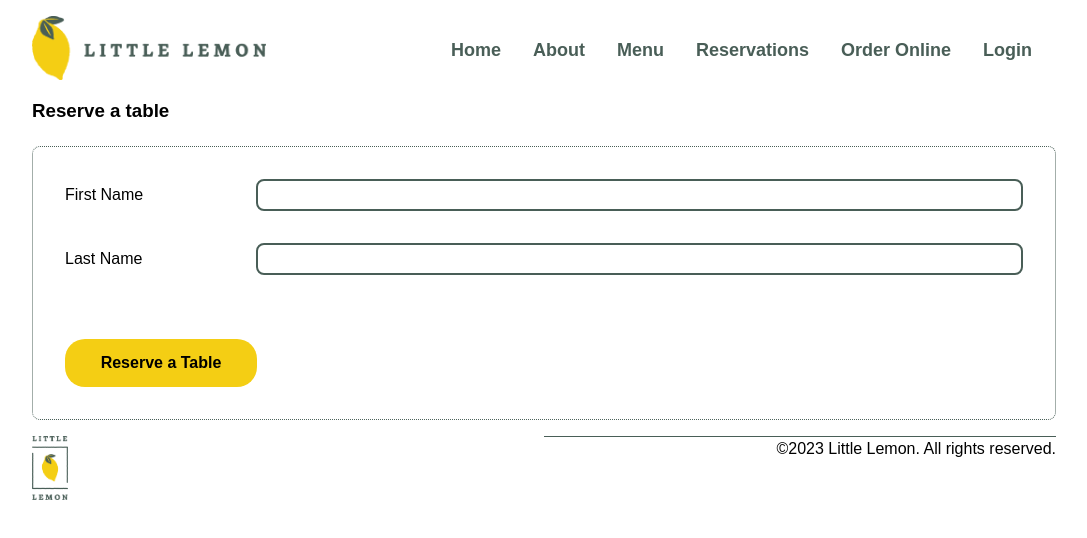
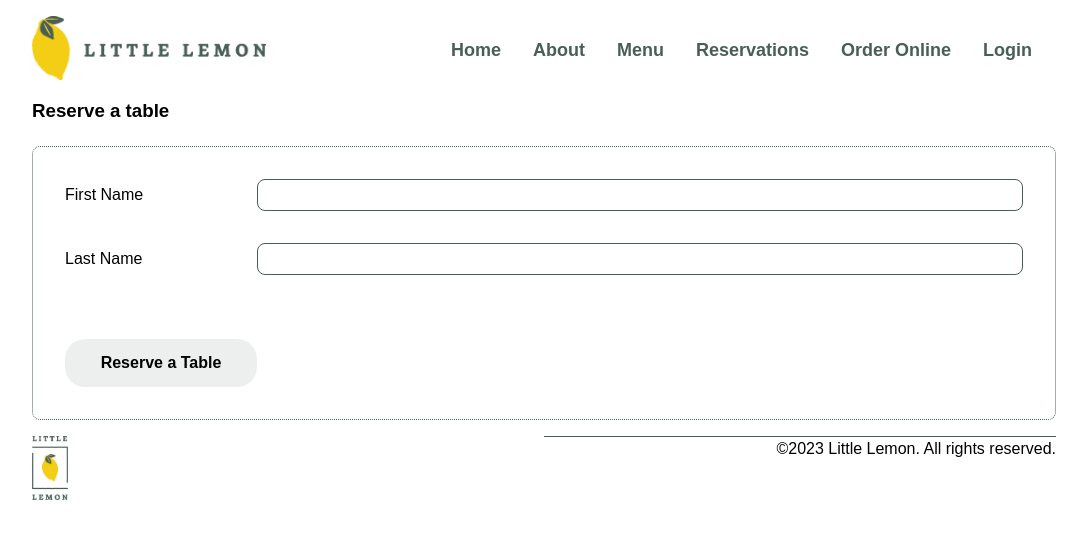
Before and after one commit to nithyanatarajan/littlelemon, a React (Create React App) app: page /reservations in a window 1280 px wide. Shown: the top 538 px of the page, without its empty margins (96-1183 px from the left). Built offline with nearby package versions, Linux system fonts and the light colour scheme.

Commit message:
Use formik in ReservationForm

```diff
--- a/src/App.css
+++ b/src/App.css
@@ -7,6 +7,7 @@
   --themehighlightdark: #333333;
   --themesecondarydark: #EE9972;
   --themesecondarylight: #FBDABB;
+  --themeerror: #8B1C00;
   --marginxy: 0 10vw;
   --marginreset: 0 -10vw;
   --border-radius: 20px;
--- a/src/components/ReservationsForm.css
+++ b/src/components/ReservationsForm.css
@@ -18,13 +18,23 @@
   flex: 1;
 }
 
-.form-row > input[type='text'] {
+.form-row > .form-input {
   flex: 4;
-  border: 2px solid var(--themegreen);
+  height: 2rem;
+}
+
+.form-input > input[type='text'] {
+  border: 1px solid var(--themegreen);
   border-radius: var(--input-border-radius);
-  height: 2rem;
+  height: 100%;
+  width: 100%;
 }
 
 .form > button {
   margin-top: 2rem;
 }
+
+.form-error {
+  padding-top: 0.5rem;
+  color: var(--themeerror);
+}
--- a/src/components/ReservationsForm.js
+++ b/src/components/ReservationsForm.js
@@ -1,27 +1,81 @@
 import PropTypes from 'prop-types';
 import './ReservationsForm.css';
+import { useFormik } from 'formik';
 
 const ReservationsForm = ({ onSubmit }) => {
-  const handleSubmit = (e) => {
-    e.preventDefault();
-    onSubmit({});
+  const initialValues = {
+    firstName: '',
+    lastName: '',
   };
 
+  const handleSubmit = (values, { resetForm }) => {
+    onSubmit(values);
+    resetForm();
+  };
+
+  const validateForm = (values) => {
+    const errors = {};
+
+    if (!values.firstName) {
+      errors.firstName = 'First Name is required';
+    }
+
+    if (!values.lastName) {
+      errors.lastName = 'Last Name is required';
+    }
+
+    return errors;
+  };
+
+  const formik = useFormik({
+    initialValues,
+    onSubmit: handleSubmit,
+    validate: validateForm,
+  });
+
   return (
-    <form className='form' onSubmit={handleSubmit}>
+    <form className='form' onSubmit={formik.handleSubmit}>
       <div className='form-row'>
         {/* eslint-disable-next-line jsx-a11y/label-has-associated-control */}
         <label htmlFor='firstName'>First Name</label>
-        <input type='text' id='firstName' name='firstName' required />
+        <div className='form-input'>
+          <input
+            type='text'
+            id='firstName'
+            name='firstName'
+            /* eslint-disable-next-line react/jsx-props-no-spreading */
+            {...formik.getFieldProps('firstName')}
+            required
+          />
+
+          {formik.touched.firstName && formik.errors.firstName && (
+            <div className='form-error'>{formik.errors.firstName}</div>
+          )}
+        </div>
       </div>
-
       <div className='form-row'>
         {/* eslint-disable-next-line jsx-a11y/label-has-associated-control */}
         <label htmlFor='lastName'>Last Name</label>
-        <input type='text' id='lastName' name='lastName' required />
+        <div className='form-input'>
+          <input
+            type='text'
+            id='lastName'
+            name='lastName'
+            /* eslint-disable-next-line react/jsx-props-no-spreading */
+            {...formik.getFieldProps('lastName')}
+            required
+          />
+          {formik.touched.lastName && formik.errors.lastName && (
+            <div className='form-error'>{formik.errors.lastName}</div>
+          )}
+        </div>
       </div>
 
-      <button className='primary-button' type='submit'>
+      <button
+        className='primary-button'
+        type='submit'
+        disabled={!formik.isValid || formik.isSubmitting || !formik.dirty}
+      >
         Reserve a Table
       </button>
     </form>
```
Also changed, not shown: 1 other file (tests, documents, lock files or other folders).
